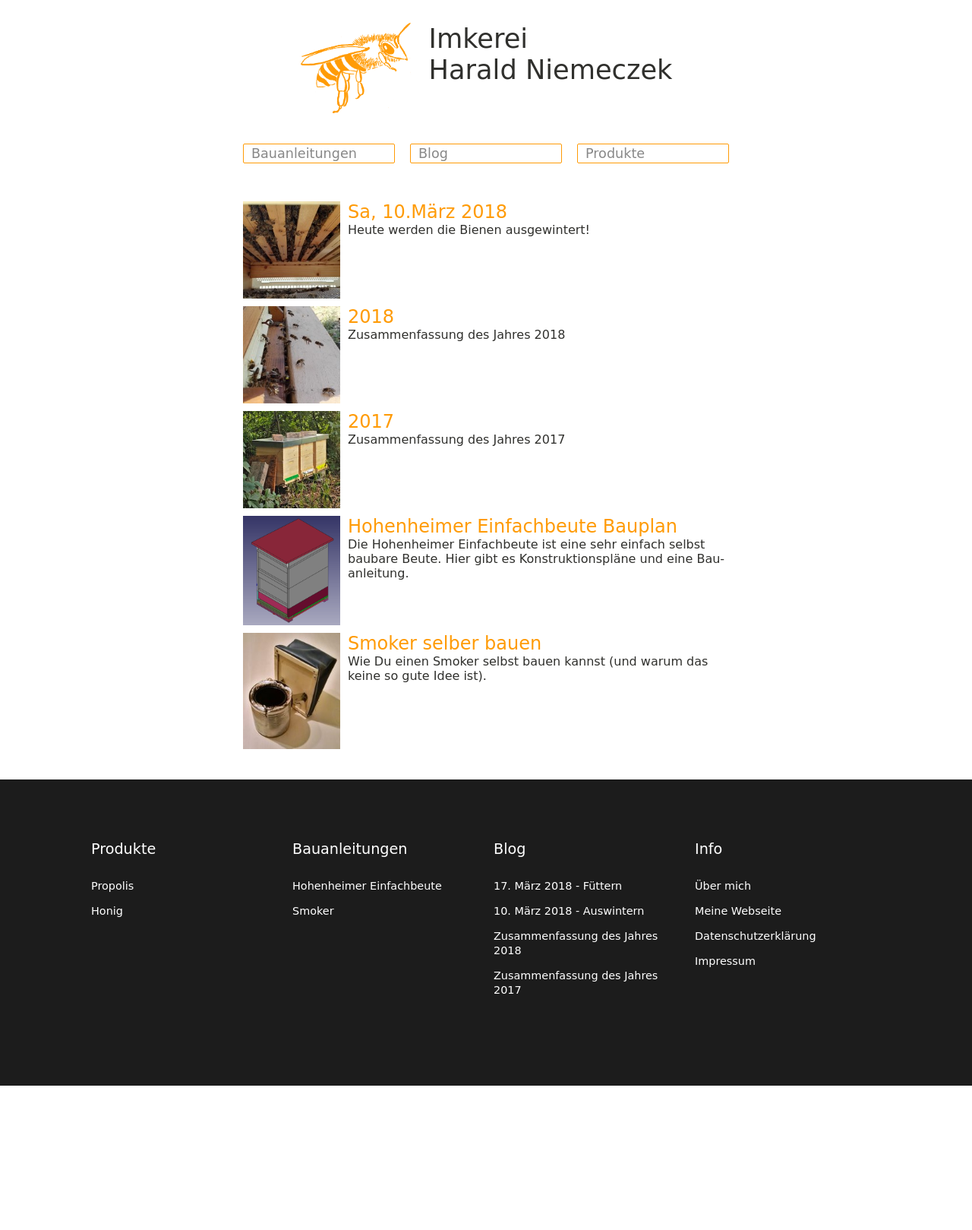
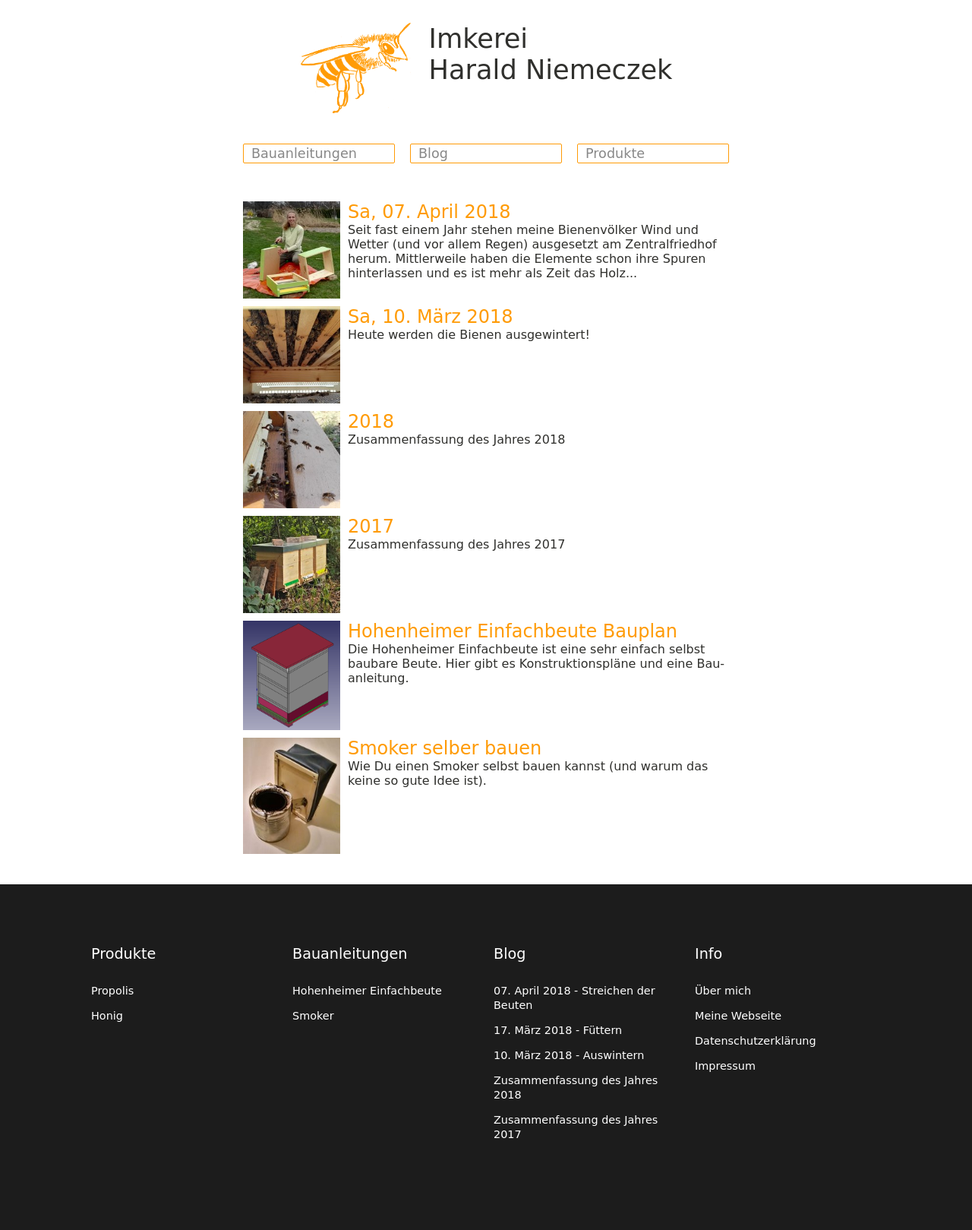
Before and after one commit to HNieme/imkerei.wien, a PHP site: page / in a window 1280 px wide. Shown: the whole page at 76% size. Before the commit the page ends 1429 px from the top, so only its background shows below. Run offline with PHP 8.4, Linux system fonts and the light colour scheme; some libraries are stand-ins or nearby versions; some web fonts are replaced.

Commit message:
minor adjustments

```diff
--- a/assets/template/footer/footer.php
+++ b/assets/template/footer/footer.php
@@ -40,6 +40,9 @@
 						<span>Blog</span>
 						<ul>
 							<li>
+								<a href="/blog/2018/#07.04">07. April 2018 - Streichen der Beuten</a>
+							</li>
+							<li>
 								<a href="/blog/2018/#17.03">17. März 2018 - Füttern</a>
 							</li>
 							<li>
--- a/blog/2018/2018_03_10_preview.php
+++ b/blog/2018/2018_03_10_preview.php
@@ -1,7 +1,7 @@
 				<a class="preview" href="/blog/2018/#10.03">
 					<img src="/blog/2018/img/2018_03_10_preview.jpg" alt="Drei Bienenvölker">
 					<div>
-						<span class="preview-title">Sa, 10.März 2018</span>
+						<span class="preview-title">Sa, 10. März 2018</span>
 						<span class="preview-text">Heute werden die Bienen ausgewintert!</span>
 					</div>
 				</a>
--- /dev/null
+++ b/blog/2018/2018_04_07_preview.php
@@ -0,0 +1,7 @@
+				<a class="preview" href="/blog/2018/#07.04">
+					<img src="/blog/2018/img/2018_04_07_preview.jpg" alt="Ich beim Streichen">
+					<div>
+						<span class="preview-title">Sa, 07. April 2018</span>
+						<span class="preview-text">Seit fast einem Jahr stehen meine Bienenvölker Wind und Wetter (und vor allem Regen) ausgesetzt am Zentralfriedhof herum. Mittlerweile haben die Elemente schon ihre Spuren hinterlassen und es ist mehr als Zeit das Holz...</span>
+					</div>
+				</a>
--- a/blog/2018/index.php
+++ b/blog/2018/index.php
@@ -38,11 +38,11 @@
 						<br /><br />
 						Da ich Lebensmittel produzieren möchte dürfen die Farben keine Giftstoffe enthalten, da diese unter Umständen in den Honig gelangen könnten. Daher habe ich mir für Kinderspielzeug geeignete Farben gekauft.
 						<br /><br />
-						<img src="img/2018_04_06_beuten_streichen.jpg" alt="Ich beim Streichen meiner Beuten"  class="img-fullwidth">
+						<img src="img/2018_04_06_beuten_streichen-small.jpg" alt="Ich beim Streichen meiner Beuten"  class="img-fullwidth">
 						<br /><br />
-						Mit tatkräftiger Unterstützung (hier gerade hinter der Kamera) werden alle Teile mit Schleifpapier abgeschliffen, lackiert, wieder angeschliffen und ein zweites mal lackiert.
+						Mit tatkräftiger Unterstützung (hier gerade hinter der Kamera, vielen Dank nochmal!) werden alle Teile mit Schleifpapier abgeschliffen, lackiert, wieder angeschliffen und ein zweites mal lackiert.
 						<br /><br />
-						<img src="img/2018_04_06_beuten_teilweise_gestrichen.jpg" alt="Beuten teilweise gestrichen"  class="img-fullwidth">
+						<img src="img/2018_04_06_beuten_teilweise_gestrichen-small.jpg" alt="Beuten teilweise gestrichen"  class="img-fullwidth">
 						Nach beinahe sechs Stunden Arbeit sind zwei der drei Beuten fertig gestrichen. Fast zwei Drittel der für neun Quadratmeter geeigneten Farbe haben wir verbraucht!
 						<br />
 						Genug für heute, nächsten Samstag geht's weiter!
--- a/blog/index.php
+++ b/blog/index.php
@@ -2,6 +2,7 @@
 			include "../assets/template/head/head.php";
 		?>
 		<?php
+			include "2018/2018_04_07_preview.php";
 			include "2018/2018_03_10_preview.php";
 			include "2018/preview.php";
 			include "2017/preview.php";
--- a/index.php
+++ b/index.php
@@ -2,6 +2,7 @@
 			include "assets/template/head/head.php";
 		?>
 		<?php
+			include "blog/2018/2018_04_07_preview.php";
 			include "blog/2018/2018_03_10_preview.php";
 			include "blog/2018/preview.php";
 			include "blog/2017/preview.php";
```
Also changed, not shown: blog/2018/img/2018_04_06_beuten_streichen-original-2.jpg (added), blog/2018/img/2018_04_06_beuten_streichen-small.jpg (added), blog/2018/img/2018_04_06_beuten_teilweise_gestrichen-small.jpg (added), blog/2018/img/2018_04_07_preview.jpg (added), 5 other files.
